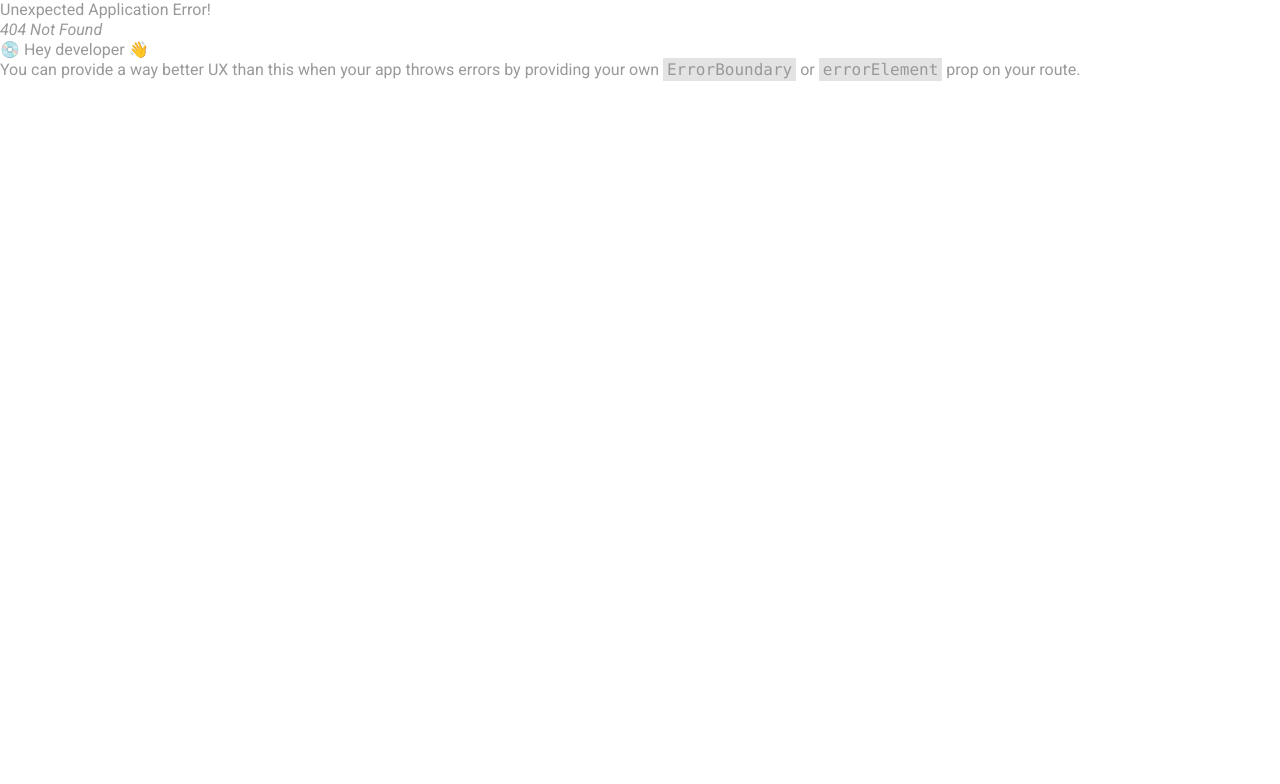
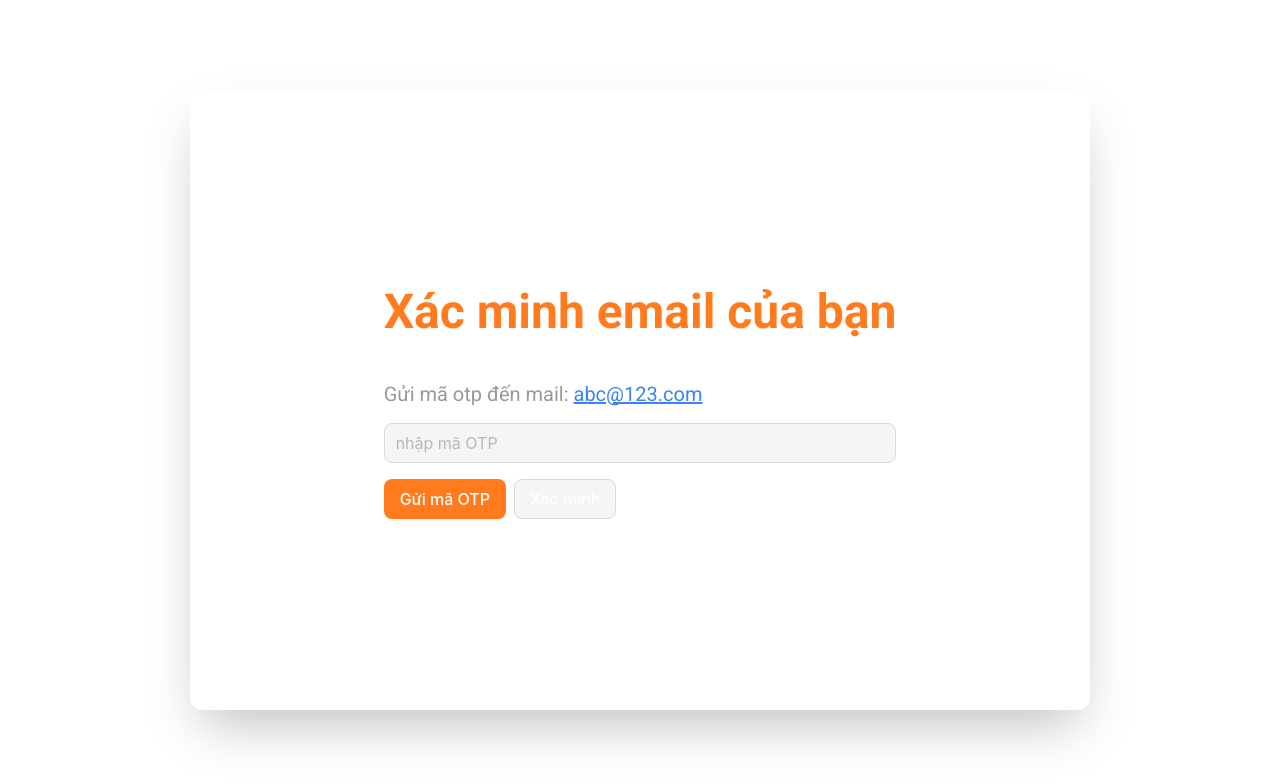
Before and after one commit to CN21CD/fe-HRMS, a React (Vite) app: page /verify in a window 1280 px wide. Before the commit this address had no page. Shown: the top 784 px of the page. Built offline with nearby package versions, Linux system fonts and the light colour scheme.

Commit message:
css verify screen, handle action

```diff
--- a/src/router/Router.tsx
+++ b/src/router/Router.tsx
@@ -2,6 +2,7 @@ import { createBrowserRouter } from 'react-router-dom';
 import AddUserProfile from '../screens/AddUserProfile';
 import AddCompany from '../screens/AddCompany';
 import Register from '../screens/Register';
+import Verify from '../screens/Verify';
 import Login from '../screens/Login';
 import Home from '../screens/Home';
 import App from '../App';
@@ -31,6 +32,10 @@ export const Routers = createBrowserRouter([
         path: '/add-user-profile',
         element: <AddUserProfile />,
       },
+      {
+        path: '/verify',
+        element: <Verify />,
+      },
     ],
   },
 ]);
--- a/src/screens/Home.tsx
+++ b/src/screens/Home.tsx
@@ -19,6 +19,9 @@ const Home = () => {
       >
         <p className='px-4 pt-2 text-white'>Thêm thông tin người dùng</p>
       </Link>
+      <Link className='border rounded-lg bg-primary-orange' to={'/verify'}>
+        <p className='px-4 pt-2 text-white'>Đến xác minh</p>
+      </Link>
     </div>
   );
 };
--- a/src/screens/Login.tsx
+++ b/src/screens/Login.tsx
@@ -27,16 +27,18 @@ const Login = () => {
 
     try {
       setLoading(true);
-      const res = await axios.post(`${BASE_URL}/api/auth/login`, state);
+      const res = await axios.post(`${BASE_URL}/auth/login`, state);
       if (res.status === 200) {
-        const token = res.data.token;
-        localStorage.setItem('authToken', token);
+        localStorage.setItem('authToken', res.data.token);
         setLoading(false);
         toast.success('Đăng nhập thành công');
         nav('/');
+      } else if (res.status === 401) {
+        setLoading(false);
+        toast.error('Tài khoản không tồn tại');
       } else {
         setLoading(false);
-        toast.error('Đăng nhập không thành công');
+        toast.error('Lỗi không xác định');
       }
     } catch (error) {
       setLoading(false);
@@ -46,7 +48,7 @@ const Login = () => {
   };
 
   return (
-    <div className='flex justify-center items-center  h-screen'>
+    <div className='flex justify-center items-center h-screen'>
       <div className='bg-white flex flex-row w-[900px] h-[620px] shadow-2xl rounded-xl overflow-hidden'>
         <div
           className='flex-1 bg-cover p-9 text-[20px] relative'
@@ -89,20 +91,14 @@ const Login = () => {
             <h2 className='text-[48px] font-medium text-primary-orange'>
               Đăng nhập
             </h2>
-            <p className='my-3.5'>
-              Email
-              <span className='text-red-500'> *</span>
-            </p>
+            <p className='my-3.5'>Email</p>
             <Input
               size='large'
               placeholder='Nhập email'
               value={email}
               onChange={(e) => setEmail(e.target.value)}
             />
-            <p className='my-3.5'>
-              Mật khẩu
-              <span className='text-red-500'> *</span>
-            </p>
+            <p className='my-3.5'>Mật khẩu</p>
             <Input.Password
               size='large'
               placeholder='Nhập mật khẩu'
--- a/src/screens/Register.tsx
+++ b/src/screens/Register.tsx
@@ -8,25 +8,27 @@ const Register = () => {
     <div className='flex justify-center items-center  h-screen'>
       <div className='bg-white flex flex-row w-[900px] h-[620px] shadow-2xl rounded-xl overflow-hidden'>
         <div className='flex-1 p-9 text-[18px]'>
-          <h2 className='text-[48px] font-medium text-primary-orange'>
-            Đăng ký
-          </h2>
-          <p className='my-3.5'>Email:</p>
-          <Input size='large' placeholder='Nhập email' allowClear />
-          <p className='my-3.5'>Tài khoản:</p>
-          <Input size='large' placeholder='Nhập tên tài khoản' allowClear />
-          <p className='my-3.5'>Mật khẩu:</p>
-          <Input.Password size='large' placeholder='Nhập mật khẩu' allowClear />
-          <p className='my-3.5'>Nhập lại mật khẩu:</p>
-          <Input.Password
-            size='large'
-            placeholder='Nhập lại mật khẩu'
-            allowClear
-          />
+          <form>
+            <h2 className='text-[48px] font-medium text-primary-orange'>
+              Đăng ký
+            </h2>
+            <p className='my-3.5'>Email</p>
+            <Input size='large' placeholder='Nhập email' />
+            <p className='my-3.5'>Tài khoản</p>
+            <Input size='large' placeholder='Nhập tên tài khoản' />
+            <p className='my-3.5'>Mật khẩu</p>
+            <Input.Password size='large' placeholder='Nhập mật khẩu' />
+            <p className='my-3.5'>Nhập lại mật khẩu</p>
+            <Input.Password size='large' placeholder='Nhập lại mật khẩu' />
 
-          <Button type='primary' className='w-[160px] h-[60px] my-6'>
-            <p className='text-white text-xl font-medium'>Tiếp tục</p>
-          </Button>
+            <Button
+              htmlType='submit'
+              type='primary'
+              className='w-[160px] h-[60px] my-6'
+            >
+              <p className='text-white text-xl font-medium'>Tiếp tục</p>
+            </Button>
+          </form>
 
           <div className='flex gap-1'>
             <p>Đã có tài khoản?</p>
--- /dev/null
+++ b/src/screens/Verify.tsx
@@ -0,0 +1,97 @@
+import { Button, Input } from 'antd';
+import { useEffect, useState } from 'react';
+
+const Verify = () => {
+  const [send, setSend] = useState<boolean>(false);
+  const [loading, setLoading] = useState<boolean>(false);
+  const [verifyloading, setVerifyLoading] = useState<boolean>(false);
+  const [countdown, setCountdown] = useState<number>(0);
+
+  const handleSendOTP = async () => {
+    setLoading(true);
+    setCountdown(30);
+
+    const timeout = setTimeout(() => {
+      setLoading(false);
+      setSend(true);
+    }, 2000);
+
+    return () => clearTimeout(timeout);
+  };
+
+  const handleVerify = () => {
+    setVerifyLoading(true);
+
+    const timeout = setTimeout(() => {
+      setVerifyLoading(false);
+      console.log('ok');
+    }, 2000);
+
+    return () => clearTimeout(timeout);
+  };
+
+  useEffect(() => {
+    let interval: any;
+
+    if (countdown > 0) {
+      interval = setInterval(() => {
+        setCountdown(countdown - 1);
+      }, 1000);
+    } else {
+      clearInterval(interval);
+    }
+
+    return () => clearInterval(interval);
+  }, [countdown]);
+
+  return (
+    <div className='flex justify-center items-center h-screen'>
+      <div className='flex flex-col justify-center items-center w-[900px] h-[620px] shadow-2xl rounded-xl text-[1.25rem] p-9'>
+        <div className='text-[1.25rem]'>
+          <h2 className='text-[48px] mb-10 font-extrabold text-primary-orange text-center'>
+            Xác minh email của bạn
+          </h2>
+          <div>
+            <p className='mb-4'>
+              {send
+                ? 'Vui lòng xác nhận mã OTP được gửi đến mail: '
+                : 'Gửi mã otp đến mail: '}
+              <span className='text-blue-500 underline'>abc@123.com</span>
+            </p>
+            <Input
+              className='mb-4'
+              maxLength={6}
+              disabled={send === false}
+              size='large'
+              placeholder='nhập mã OTP'
+            />
+            <div className='flex gap-2'>
+              <Button
+                onClick={handleSendOTP}
+                loading={loading}
+                size='large'
+                type='primary'
+                disabled={countdown > 0}
+              >
+                <p className='text-inherit font-medium'>
+                  {countdown === 0 ? 'Gửi mã OTP' : `Gửi lại sau ${countdown}`}
+                </p>
+              </Button>
+              <Button
+                onClick={handleVerify}
+                loading={verifyloading}
+                size='large'
+                type='primary'
+                disabled={send === false}
+              >
+                <p className='text-white font-medium'>Xác minh</p>
+              </Button>
+            </div>
+          </div>
+        </div>
+      </div>
+    </div>
+  );
+};
+
+export default Verify;
```
